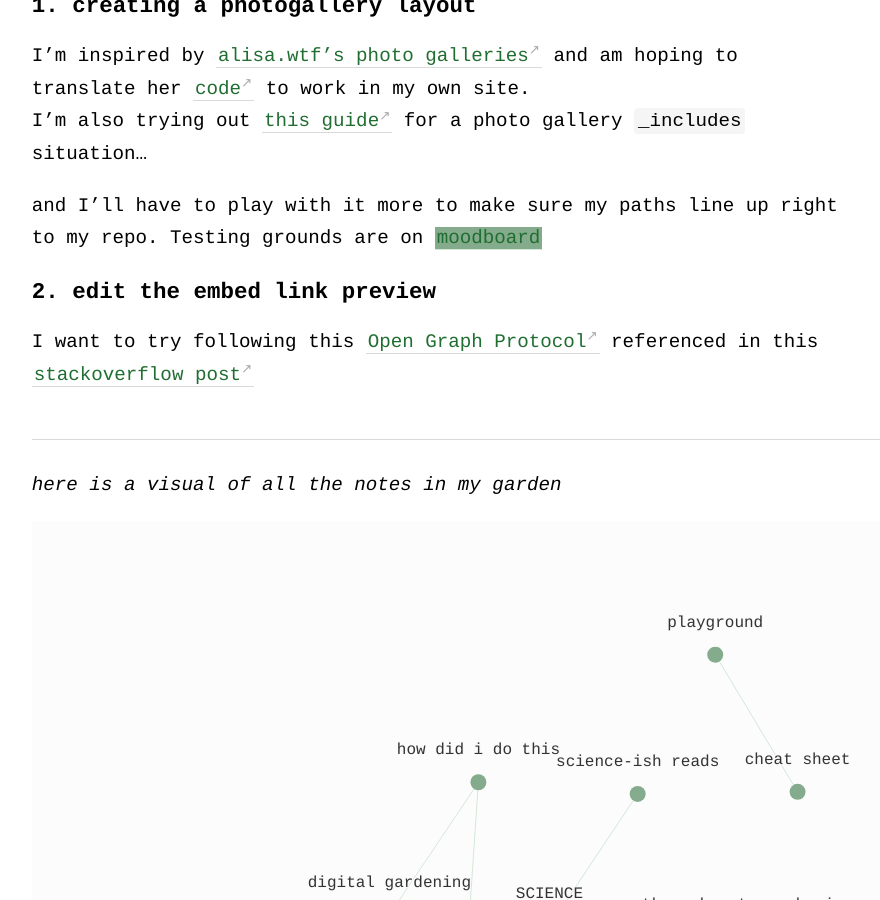
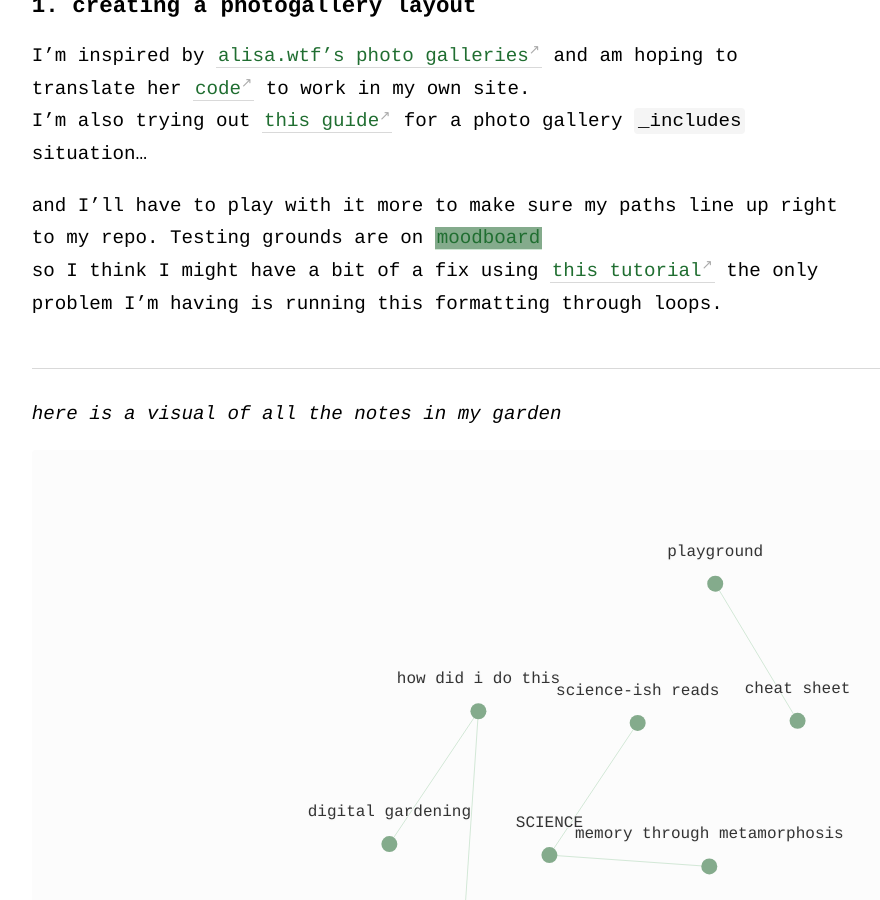
Before and after one commit to geminiworms/talyssagarden.github.io, a Jekyll site: the page built from _notes/to-do-list.md, in a window 1280 px wide and 900 px high, scrolled down 489 px. Shown: the whole window, without its empty margins (45-925 px from the left). Built offline with Jekyll 4.4.1, drawn with Linux system fonts in a browser that asks for light colours.

Commit message:
Update to-do-list.md

```diff
--- a/_notes/to-do-list.md
+++ b/_notes/to-do-list.md
@@ -10,7 +10,5 @@ Here's [my repo](https://github.com/geminiworms/geminiworms.github.io) for refer
 I'm inspired by [alisa.wtf's photo galleries](https://alisa.wtf/plants) and am hoping to translate her [code](https://github.com/alisasgithub/alisa-digital-garden/blob/main/_layouts/photoessay.html) to work in my own site. <br>
 I'm also trying out [this guide](https://dmnfarrell.github.io/software/jekyll-galleries) for a photo gallery `_includes` situation...
 
-and I'll have to play with it more to make sure my paths line up right to my repo. Testing grounds are on [[moodboard]]
-
-### 2. edit the embed link preview
-I want to try following this [Open Graph Protocol](https://ogp.me/) referenced in this [stackoverflow post](https://stackoverflow.com/questions/39214375/how-can-you-get-thumbnails-for-jekyll-posts-when-the-post-has-no-images)
+and I'll have to play with it more to make sure my paths line up right to my repo. Testing grounds are on [[moodboard]] <br>
+so I think I might have a bit of a fix using [this tutorial](https://www.w3schools.com/howto/howto_css_images_side_by_side.asp) the only problem I'm having is running this formatting through loops.
```
